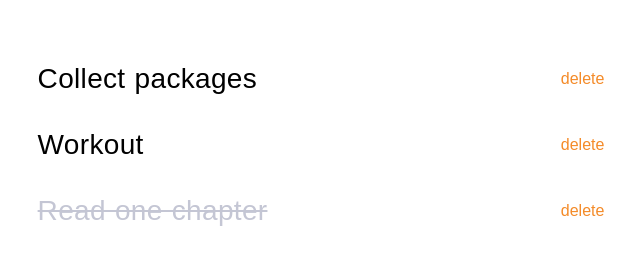
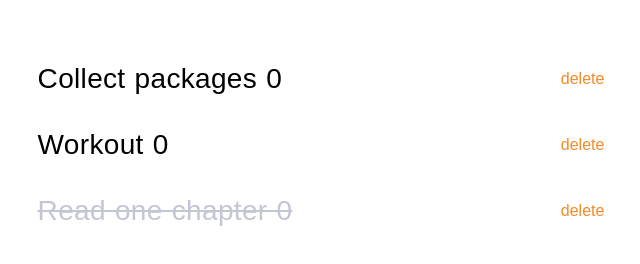
Before and after one commit to eprikhodko/vuex-to-do-list, a Vue app: page / in a window 1280 px wide. Shown: the part 132-396 px from the top of the page, without its empty margins (319-959 px from the left). Built offline with nearby package versions, Linux system fonts and the light colour scheme.

Commit message:
create basic vuex store

```diff
--- a/index.html
+++ b/index.html
@@ -1,10 +1,10 @@
 <!DOCTYPE html>
 <html lang="en">
   <head>
-    <meta charset="UTF-8">
-    <link rel="icon" href="/favicon.ico">
-    <meta name="viewport" content="width=device-width, initial-scale=1.0">
-    <title>Vite App</title>
+    <meta charset="UTF-8" />
+    <link rel="icon" href="/favicon.ico" />
+    <meta name="viewport" content="width=device-width, initial-scale=1.0" />
+    <title>Vuex to do list</title>
   </head>
   <body>
     <div id="app"></div>
--- a/src/App.vue
+++ b/src/App.vue
@@ -20,7 +20,7 @@
               class="text-title-3 cursor-pointer hover:text-letters-secondary-01 transition"
               :class="{ 'line-through text-letters-secondary-03': todo.done }"
             >
-              {{ todo.text }}
+              {{ todo.text }} {{ store.state.count }}
             </p>
             <button
               type="button"
@@ -36,6 +36,11 @@
 </template>
 
 <script setup lang="ts">
+import { useStore } from "vuex";
+
+const store = useStore();
+console.log(store.state);
+
 const todosMockData = [
   {
     text: "Collect packages",
--- a/src/main.ts
+++ b/src/main.ts
@@ -1,6 +1,7 @@
 import { createApp } from "vue";
 import App from "./App.vue";
+import store from "./store";
 
 import "./assets/css/tailwind.css";
 
-createApp(App).mount("#app");
+createApp(App).use(store).mount("#app");
--- /dev/null
+++ b/src/store/index.ts
@@ -0,0 +1,7 @@
+import { createStore } from "vuex";
+
+export default createStore({
+  state: {
+    count: 0,
+  },
+});
```
